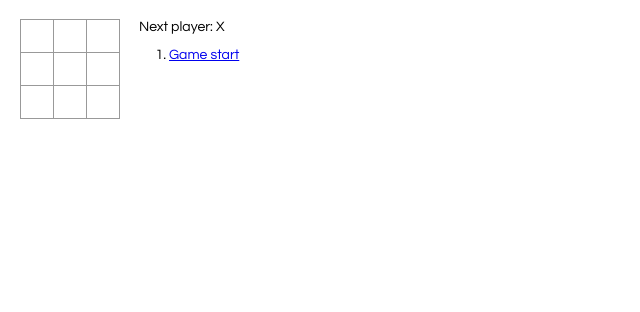
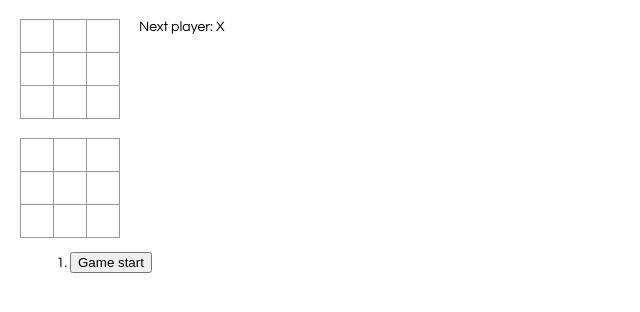
Before and after one commit to lpierillas/tictactoe-react, a React app: page /play in a window 1280 px wide. Shown: the whole page, without its empty margins (0-640 px from the left). Built offline with nearby package versions, Linux system fonts and the light colour scheme.

Commit message:
Show game history on different board

```diff
--- a/src/main/containers/Game/Game.container.js
+++ b/src/main/containers/Game/Game.container.js
@@ -25,11 +25,6 @@ class Game extends React.Component {
         const current = history[history.length - 1];
         const squares = current.squares.slice();
 
-        if (this.state.stepNumber !== this.state.stepNumberDisplayed) {
-            alert('Showing history. Go back to last move to continue playing.');
-            return;
-        }
-
         if (GameUtils.calculateWinner(squares) || squares[i]) {
             return;
         }
@@ -52,7 +47,6 @@ class Game extends React.Component {
         this.setState(
             {
                 stepNumberDisplayed: step,
-                xIsNext: (step % 2) === 0,
             },
         );
     }
@@ -60,7 +54,8 @@ class Game extends React.Component {
     render() {
         let status;
         const history = this.state.history;
-        const current = history[this.state.stepNumberDisplayed];
+        const current = history[history.length - 1];
+        const currentDisplayedInHistory = history[this.state.stepNumberDisplayed];
         const winner = GameUtils.calculateWinner(current.squares);
         const boardComplete = GameUtils.isBoardComplete(current.squares);
 
@@ -70,7 +65,7 @@ class Game extends React.Component {
                 'Game start';
             return (
                 <li key={move}>
-                    <a href="#" onClick={() => this.jumpTo(move)}>{desc}</a>
+                    <button onClick={() => this.jumpTo(move)}>{desc}</button>
                 </li>
             );
         });
@@ -86,7 +81,7 @@ class Game extends React.Component {
         return (
             <div>
                 <div className="game">
-                    <div className="game-board">
+                    <div>
                         <Board
                             squares={current.squares}
                             onClick={i => this.handleClick(i)}
@@ -94,10 +89,22 @@ class Game extends React.Component {
                     </div>
                     <div className="game-info">
                         <div>{status}</div>
-                        <ol>{moves}</ol>
                     </div>
                 </div>
+
                 { boardComplete || winner ? <button onClick={() => this.resetGame()}>Play again</button> : null}
+
+                <div className="game-history">
+                    <div>
+                        <Board
+                            squares={currentDisplayedInHistory.squares}
+                            onClick={() => {}}
+                        />
+                        <div className="game-info">
+                            <ol>{moves}</ol>
+                        </div>
+                    </div>
+                </div>
             </div>
         );
     }
--- a/src/main/index.css
+++ b/src/main/index.css
@@ -48,3 +48,7 @@ ol, ul {
 .game-info {
   margin-left: 20px;
 }
+
+.game-history {
+  margin-top: 20px;
+}
```
